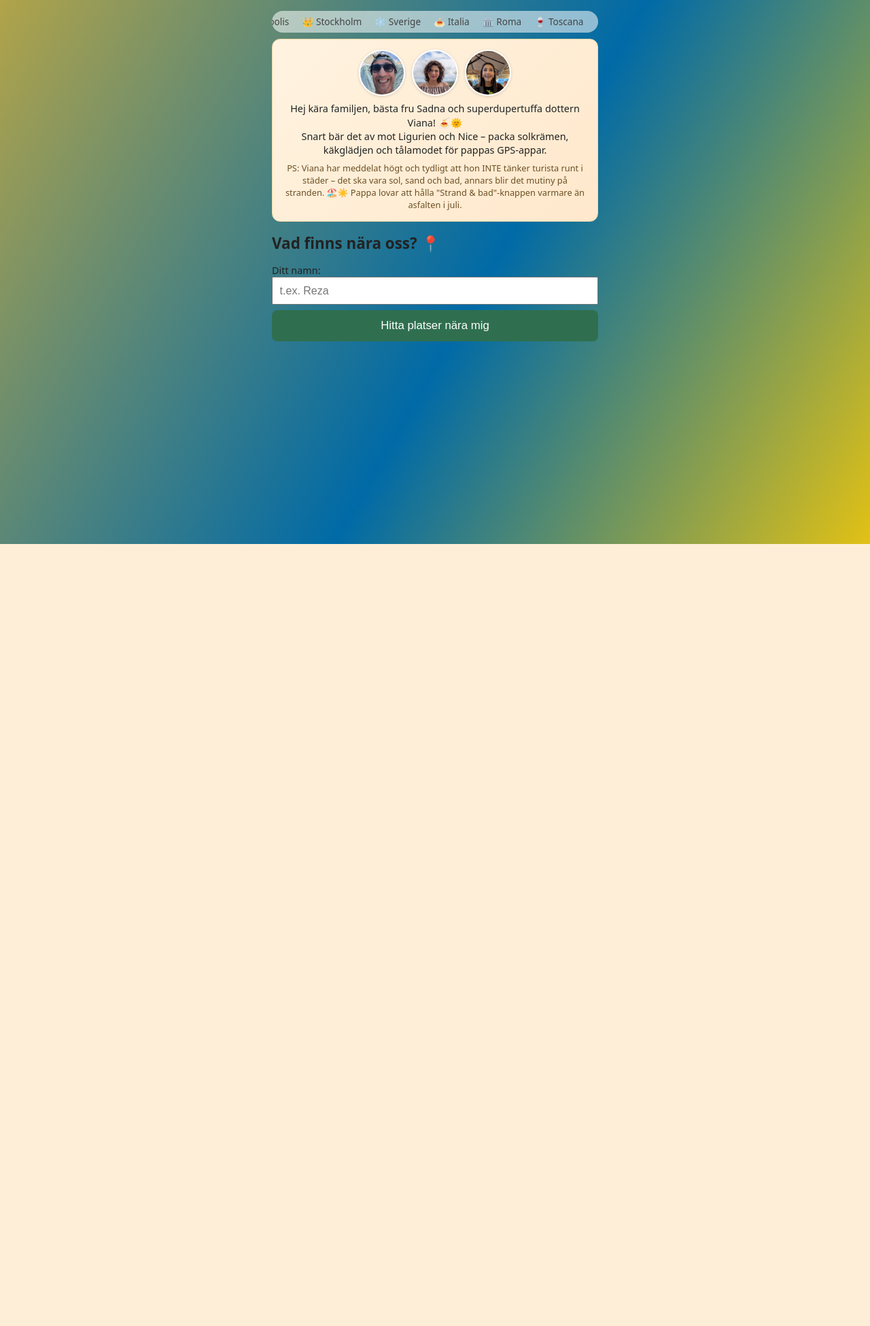
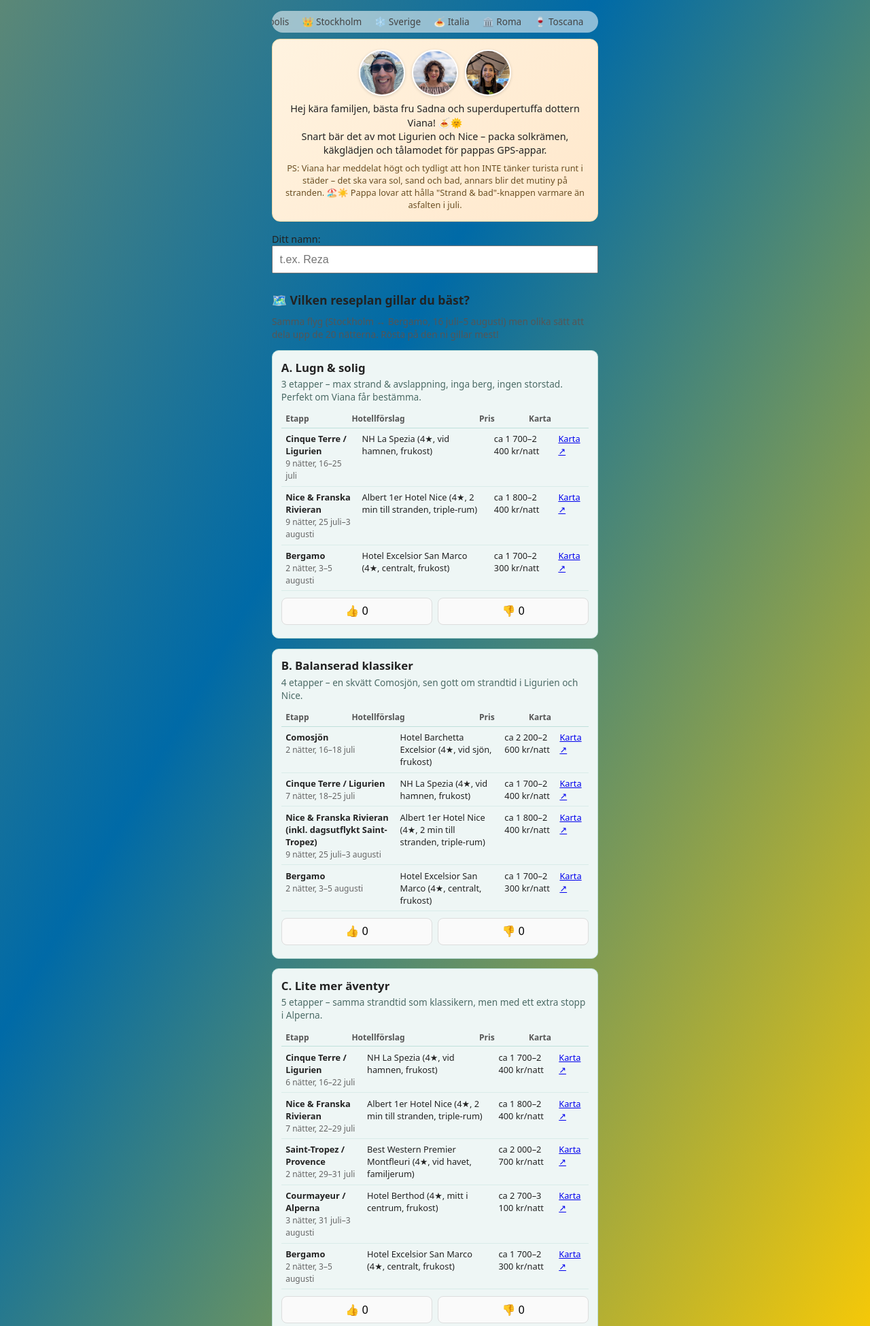
Before and after one commit to RezaBaza/ResaApp, a Flask app: page / in a window 1280 px wide. Shown: the top 1950 px of the page at 68% size. Before the commit the page ends 800 px from the top, so only its background shows below. Run offline with Flask 3, Linux system fonts and the light colour scheme; data that the repository does not hold is empty.

Commit message:
added plan

```diff
--- a/app.py
+++ b/app.py
@@ -15,6 +15,7 @@ from flask import Flask, jsonify, render_template, request
 
 import db
 import overpass
+import plans as plans_module
 
 app = Flask(__name__)
 
@@ -90,6 +91,36 @@ def nearby():
     places.sort(key=lambda p: p["distance_m"])
 
     return jsonify(places)
+
+
+@app.route("/api/plans")
+def get_plans():
+    """
+    Returnerar de fyra färdiga reseplans-ALTERNATIVEN (se plans.py) ihop
+    med hur många röster varje HEL PLAN redan fått. Vi återanvänder
+    samma votes-tabell/logik som platserna – en plan är "bara" en plats
+    med ett konstigt osm_id (t.ex. "plan-a") och en dummy-koordinat.
+    """
+    plan_list, lat, lon = plans_module.get_plans_with_lat_lon()
+
+    plan_ids = [p["id"] for p in plan_list]
+    votes = db.get_vote_summary(plan_ids)
+
+    result = []
+    for plan in plan_list:
+        result.append(
+            {
+                **plan,
+                "lat": lat,
+                "lon": lon,
+                "votes": votes.get(
+                    plan["id"],
+                    {"up": 0, "down": 0, "up_names": [], "down_names": []},
+                ),
+            }
+        )
+
+    return jsonify(result)
 
 
 @app.route("/api/vote", methods=["POST"])
--- a/static/app.js
+++ b/static/app.js
@@ -78,12 +78,132 @@ const personInput = document.getElementById("person");
 const findBtn = document.getElementById("find-btn");
 const statusEl = document.getElementById("status");
 const resultsEl = document.getElementById("results");
+const plansEl = document.getElementById("plans");
 
 // Återanvänd sparat namn om man besökt sidan tidigare.
 personInput.value = localStorage.getItem("person") || "";
 personInput.addEventListener("input", () => {
   localStorage.setItem("person", personInput.value);
 });
+
+// Reseplans-alternativen (se plans.py) är statiska och behöver ingen
+// GPS-position – ladda dem direkt när sidan öppnas, så familjen kan
+// rösta på HELA resrutter utan att först trycka på "Hitta platser".
+loadPlans();
+
+async function loadPlans() {
+  const response = await fetch("/api/plans");
+  if (!response.ok) return;
+  const plans = await response.json();
+  renderPlans(plans);
+}
+
+function planCardId(plan) {
+  return `plan-${plan.id}`;
+}
+
+function renderPlans(plans) {
+  plansEl.innerHTML = "";
+
+  const heading = document.createElement("h2");
+  heading.textContent = "🗺️ Vilken reseplan gillar du bäst?";
+  plansEl.appendChild(heading);
+
+  const intro = document.createElement("p");
+  intro.className = "plans-intro";
+  intro.textContent =
+    "Samma flyg (Stockholm ↔ Bergamo, 16 juli–5 augusti) men olika sätt att dela upp de 20 nätterna. Rösta på den ni gillar mest!";
+  plansEl.appendChild(intro);
+
+  for (const plan of plans) {
+    plansEl.appendChild(renderPlanCard(plan));
+  }
+}
+
+function renderPlanCard(plan) {
+  const card = document.createElement("div");
+  card.className = "plan-card";
+  card.id = planCardId(plan);
+
+  const rows = plan.legs
+    .map(
+      (leg) => `
+        <tr>
+          <td>
+            <strong>${leg.name}</strong><br>
+            <span class="plan-nights">${leg.nights}</span>
+          </td>
+          <td>${leg.hotel}</td>
+          <td>${leg.price}</td>
+          <td><a href="${leg.maps_query}" target="_blank" rel="noopener">Karta ↗</a></td>
+        </tr>
+      `
+    )
+    .join("");
+
+  card.innerHTML = `
+    <div class="plan-card-header">
+      <strong>${plan.title}</strong>
+    </div>
+    <p class="plan-subtitle">${plan.subtitle}</p>
+    <table class="plan-table">
+      <thead>
+        <tr>
+          <th>Etapp</th>
+          <th>Hotellförslag</th>
+          <th>Pris</th>
+          <th>Karta</th>
+        </tr>
+      </thead>
+      <tbody>${rows}</tbody>
+    </table>
+    <div class="vote-row">
+      <button class="vote-btn up">👍 <span class="up-count">${plan.votes.up}</span></button>
+      <button class="vote-btn down">👎 <span class="down-count">${plan.votes.down}</span></button>
+    </div>
+    <div class="vote-names"></div>
+  `;
+
+  card.querySelector(".up").addEventListener("click", () => sendPlanVote(plan, 1, card));
+  card.querySelector(".down").addEventListener("click", () => sendPlanVote(plan, -1, card));
+
+  updateVoteUI(card, plan.votes);
+
+  return card;
+}
+
+async function sendPlanVote(plan, voteValue, card) {
+  const person = personInput.value.trim();
+  if (!person) {
+    statusEl.textContent = "Skriv ditt namn först, så vi vet vem som röstar.";
+    return;
+  }
+
+  const payload = {
+    osm_id: plan.id,
+    name: plan.title,
+    category: "reseplan",
+    lat: plan.lat,
+    lon: plan.lon,
+    person: person,
+    vote: voteValue,
+  };
+
+  const response = await fetch("/api/vote", {
+    method: "POST",
+    headers: { "Content-Type": "application/json" },
+    body: JSON.stringify(payload),
+  });
+
+  if (!response.ok) {
+    statusEl.textContent = "Kunde inte spara rösten.";
+    return;
+  }
+
+  const votes = await response.json();
+  plan.votes = votes;
+  updateVoteUI(card, votes);
+}
 
 findBtn.addEventListener("click", () => {
   if (!personInput.value.trim()) {
--- a/static/style.css
+++ b/static/style.css
@@ -344,3 +344,69 @@ h3 {
   color: #555;
   white-space: nowrap;
 }
+
+/* Reseplans-alternativen – fyra HELA resrutter (3-6 etapper) man kan
+   rösta på, se plans.py och app.js (renderPlanCard). Blå/grön ton för
+   att skilja dem från guld ("Mest gillat") och vit (platskort). */
+.plans-intro {
+  font-size: 0.85rem;
+  color: #555;
+  margin-top: -0.3rem;
+}
+
+.plan-card {
+  background: #eef6f5;
+  border: 1px solid #bfe0db;
+  border-radius: 10px;
+  padding: 0.8rem;
+  margin-bottom: 0.9rem;
+}
+
+.plan-card-header {
+  font-size: 1.05rem;
+  margin-bottom: 0.2rem;
+}
+
+.plan-subtitle {
+  font-size: 0.85rem;
+  color: #4c6b66;
+  margin: 0 0 0.6rem;
+}
+
+/* Etapp-tabellen scrollar i sidled på smala skärmar istället för att
+   klämma ihop kolumnerna till oläsbarhet. */
+.plan-table {
+  width: 100%;
+  border-collapse: collapse;
+  font-size: 0.8rem;
+  margin-bottom: 0.6rem;
+  display: block;
+  overflow-x: auto;
+  white-space: nowrap;
+}
+
+.plan-table thead,
+.plan-table tbody {
+  display: table;
+  width: 100%;
+}
+
+.plan-table th {
+  text-align: left;
+  font-size: 0.75rem;
+  color: #555;
+  padding: 0.3rem 0.4rem;
+  border-bottom: 1px solid #bfe0db;
+}
+
+.plan-table td {
+  padding: 0.4rem;
+  border-bottom: 1px solid #d9ece9;
+  vertical-align: top;
+  white-space: normal;
+}
+
+.plan-nights {
+  font-size: 0.75rem;
+  color: #666;
+}
--- a/templates/index.html
+++ b/templates/index.html
@@ -64,15 +64,22 @@
     </p>
   </section>
 
+  <!-- Vem röstar? Sparas i mobilens egen lagring (localStorage) så man
+       inte behöver skriva namnet varje gång man öppnar sidan. Ligger
+       HÖGT UPP (före reseplanerna) eftersom man behöver ha skrivit sitt
+       namn för att kunna rösta på en reseplan också, inte bara platser. -->
+  <label for="person">Ditt namn:</label>
+  <input id="person" type="text" placeholder="t.ex. Reza">
+  <p id="status"></p>
+
+  <!-- Reseplans-alternativen (se plans.py / app.js: loadPlans) – fyra
+       hela resrutter att rösta på, laddas direkt vid sidladdning eftersom
+       de inte behöver GPS-position. -->
+  <div id="plans"></div>
+
   <h1>Vad finns nära oss? 📍</h1>
 
-  <!-- Vem röstar? Sparas i mobilens egen lagring (localStorage) så man
-       inte behöver skriva namnet varje gång man öppnar sidan. -->
-  <label for="person">Ditt namn:</label>
-  <input id="person" type="text" placeholder="t.ex. Reza">
-
   <button id="find-btn">Hitta platser nära mig</button>
-  <p id="status"></p>
 
   <div id="results"></div>
 
```
Also changed, not shown: plans.py (added, +189 -0 lines).
